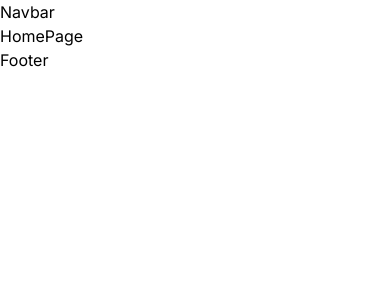
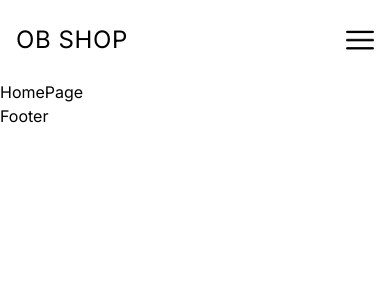
Before and after one commit to alexander-berezhnoy/ob-shop, a Next.js app: page / in a window 390 px wide. Shown: the top 300 px of the page. Built offline with nearby package versions, Linux system fonts and the light colour scheme.

Commit message:
Add Navbar and mobile menu

```diff
--- /dev/null
+++ b/app/components/Menu.tsx
@@ -0,0 +1,34 @@
+"use client";
+import React, { useState } from "react";
+import Image from "next/image";
+import Link from "next/link";
+
+const Menu = () => {
+  const [open, setOpen] = useState(false);
+
+  return (
+    <div>
+      <Image
+        src="/menu.png"
+        alt=""
+        width={28}
+        height={28}
+        className="cursor-pointer"
+        onClick={() => setOpen((prev) => !prev)}
+      />
+      {open && (
+        <div className="absolute left-0 top-20 text-white bg-black w-full h-[calc(100vh-80px)] flex flex-col items-center justify-center gap-8 text-xl z-10">
+          <Link href="/">Homepage</Link>
+          <Link href="/">Shop</Link>
+          <Link href="/">Deals</Link>
+          <Link href="/">About</Link>
+          <Link href="/">Contact</Link>
+          <Link href="/">Logout</Link>
+          <Link href="/">Cart(1)</Link>
+        </div>
+      )}
+    </div>
+  );
+};
+
+export default Menu;
--- a/app/components/Navbar.tsx
+++ b/app/components/Navbar.tsx
@@ -1,7 +1,31 @@
 import React from "react";
+import Image from "next/image";
+import Link from "next/link";
+import Menu from "./Menu";
 
 const Navbar = () => {
-  return <div>Navbar</div>;
+  return (
+    <div className="h-20 px-4 md:px-8 lg:px-16 xl:px-32 2xl:px-64 relative">
+      <div className="md:hidden flex items-center justify-between h-full">
+        <Link href="/">
+          <div className="text-2xl tracking-wide">OB SHOP</div>
+        </Link>
+        <Menu />
+      </div>
+
+      <div className="hidden md:flex items-center justify-between gap-8 h-full">
+        <div className="w-1/3">
+          <Link href="/">
+            <div className="flex items-center justify-start gap-4">
+              <Image src="/logo.png" alt="" width={24} height={24} />
+              <div className="text-2xl tracking-wide">OB SHOP</div>
+            </div>
+          </Link>
+        </div>
+        <div className="w-2/3"></div>
+      </div>
+    </div>
+  );
 };
 
 export default Navbar;
```
Also changed, not shown: public/logo.png (added), public/menu.png (added).
